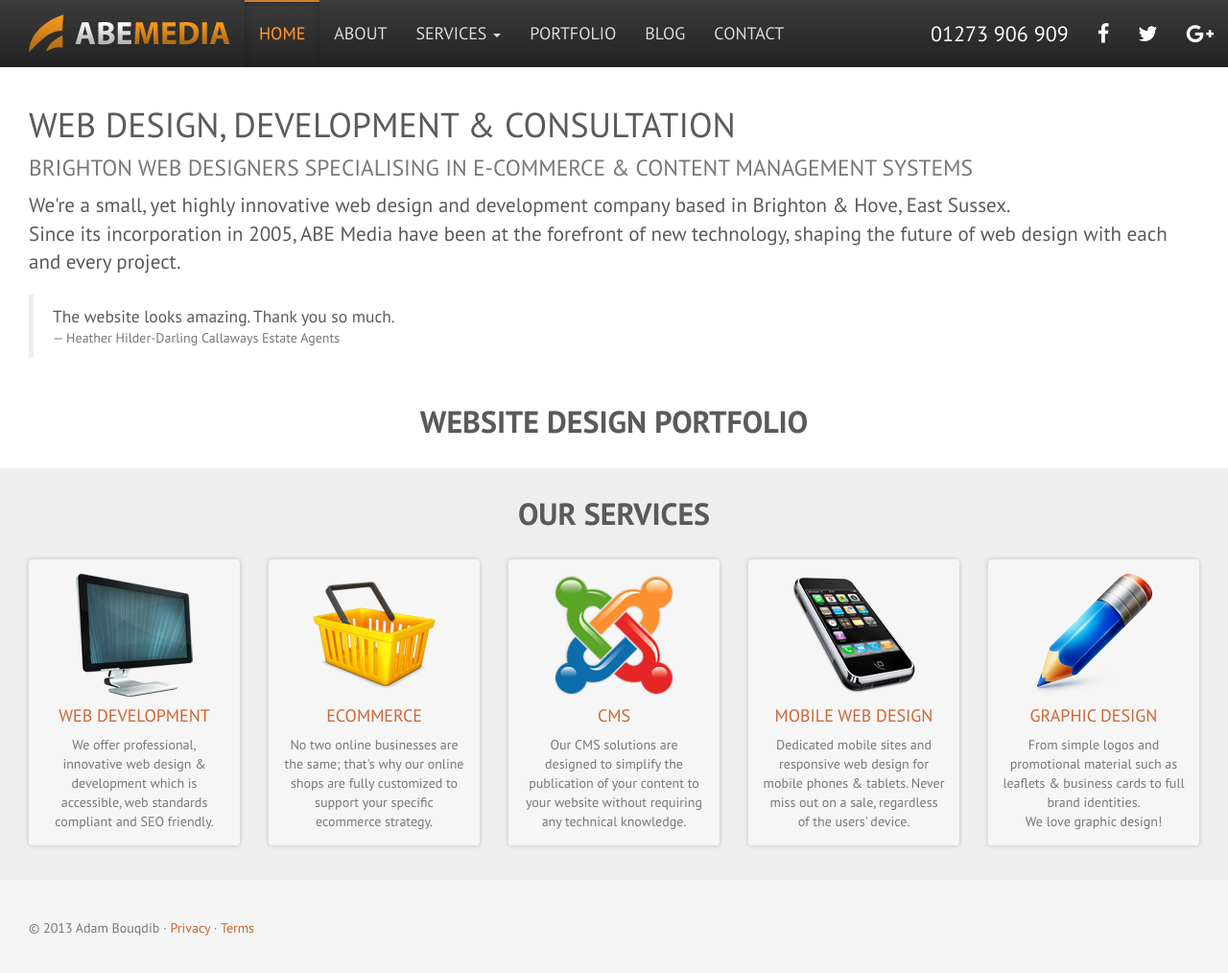
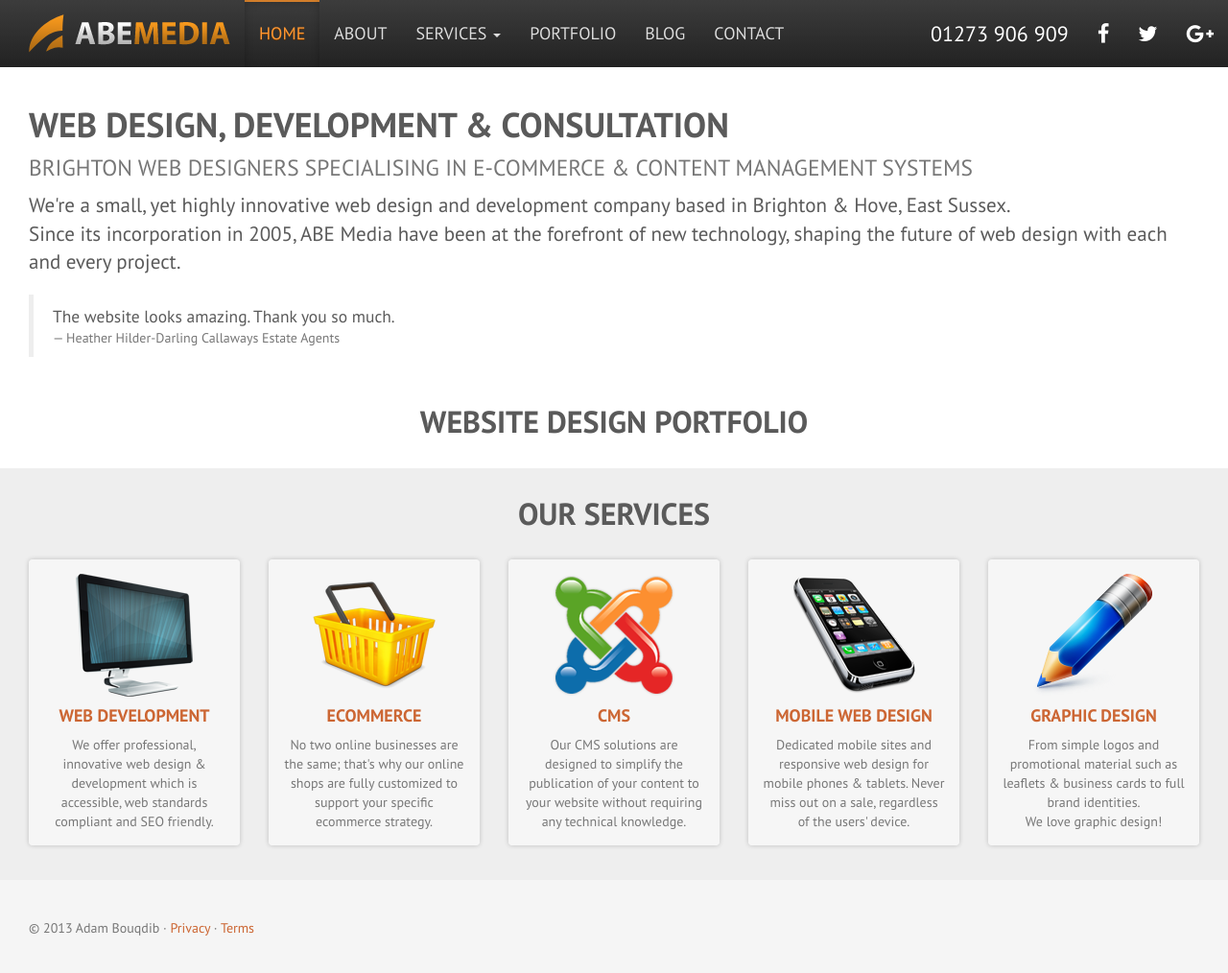
Before and after one commit to abemedia/abemedia.github.io, a Jekyll site: the page built from index.md, in a window 1280 px wide and 1017 px high. Shown: the top 1014 px of the window at 96% size. Built offline with Jekyll 4.4.1, drawn with Linux system fonts in a browser that asks for light colours; nearby versions of some CDN libraries.

Commit message:
Update style.css

```diff
--- a/css/style.css
+++ b/css/style.css
@@ -25,6 +25,7 @@
 h1, h2, h3, h4, h5, h6, .h1, .h2, .h3, .h4, .h5, .h6 {
 	font-family: "PT Sans","Helvetica Neue",Helvetica,Arial,sans-serif;
 	text-transform: uppercase;
+	font-weight: bold;
 }
 .module-title {
 	text-align: center;
@@ -160,6 +161,7 @@
 		text-transform: uppercase;
 		padding: 10px 0;
 	        border-radius: 4px;
+		font-weight: bold;
 	}
 	.navbar .dropdown-menu li.active a,
 	.navbar .dropdown-menu:hover li.active a:hover,
@@ -267,9 +269,6 @@
 .box-list>li>a>span {
 	display: block;
 }
-.box-list>li>a>span.title {
-        padding-top: 15px;
-}
 .box {
         background: #fff;
 	background: rgba(255,255,255,0.5);
@@ -302,6 +301,7 @@
 }
 .folio .box img {
 	width: 100%;
+        margin-bottom: 15px;
 }
 
 /* Blog
```
